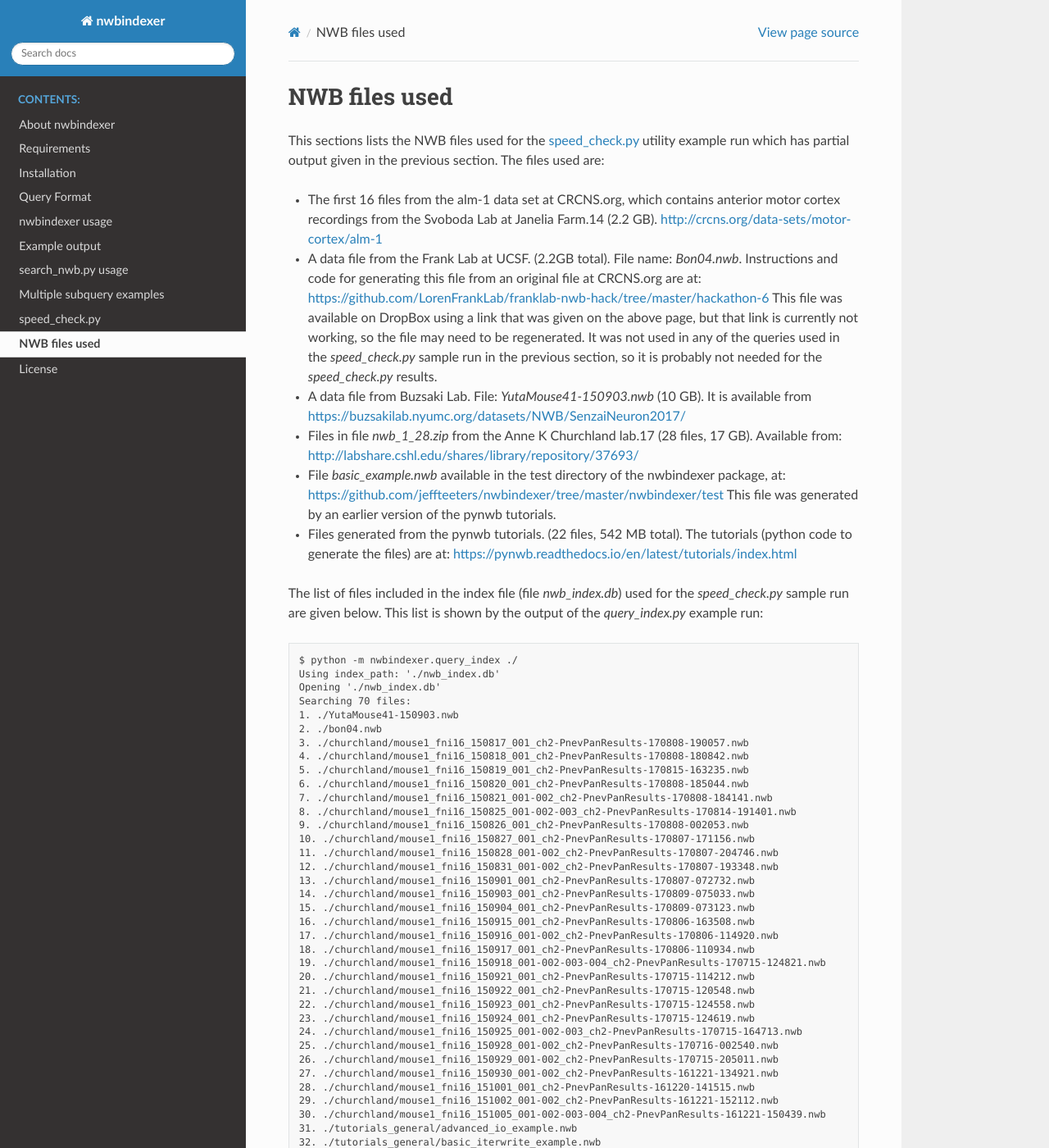
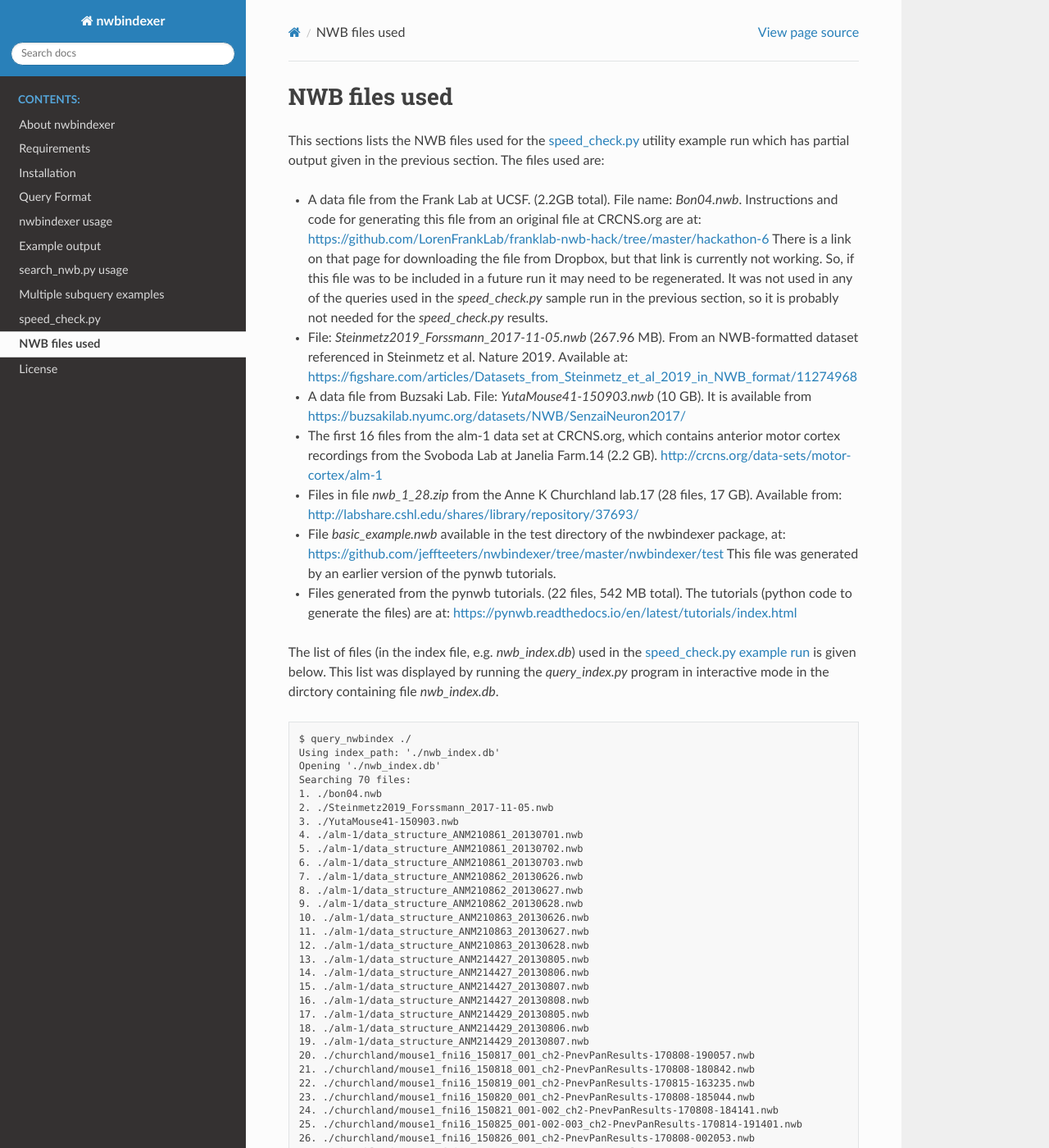
Before and after one commit to jeffteeters/nwb_indexer, a Sphinx documentation site: the page built from docs/nwb_files_used.rst, in a window 1280 px wide and 1400 px high. Shown: the whole window at 82% size. Built offline with Sphinx 7.4.7 and the Read the Docs theme 2.0.0, drawn with Linux system fonts in a browser that asks for light colours; some of the changed text lies outside the part shown.

Commit message:
sort directory in build_index, add Makefile, update speed_check and nwb_files_used

```diff
--- a/docs/nwb_files_used.rst
+++ b/docs/nwb_files_used.rst
@@ -8,20 +8,25 @@ This sections lists the NWB files used for the :ref:`speed_check.py <speed_check
 utility example run which has partial output given in the previous section.  The
 files used are:
 
+* A data file from the Frank Lab at UCSF. (2.2GB total).  File name: *Bon04.nwb*.
+  Instructions and code for generating this file from an original file at CRCNS.org are at:
+  https://github.com/LorenFrankLab/franklab-nwb-hack/tree/master/hackathon-6
+  There is a link on that page for downloading the file from Dropbox, but
+  that link is currently not working.  So, if this file was to be included in a future
+  run it may need to be regenerated.  It was not used in any of the queries used in
+  the *speed_check.py* sample run in the previous section, so it is probably not needed
+  for the *speed_check.py* results.
+
+* File: *Steinmetz2019_Forssmann_2017-11-05.nwb* (267.96 MB).
+  From an NWB-formatted dataset referenced in Steinmetz et al. Nature 2019.
+  Available at: https://figshare.com/articles/Datasets_from_Steinmetz_et_al_2019_in_NWB_format/11274968
+
+* A data file from Buzsaki Lab. File: *YutaMouse41-150903.nwb* (10 GB).  It is available from
+  https://buzsakilab.nyumc.org/datasets/NWB/SenzaiNeuron2017/
+
 * The first 16 files from the alm-1 data set at CRCNS.org, which contains anterior motor
   cortex recordings from the Svoboda Lab at Janelia Farm.14 (2.2 GB).
   http://crcns.org/data-sets/motor-cortex/alm-1
-
-* A data file from the Frank Lab at UCSF. (2.2GB total).  File name: *Bon04.nwb*.
-  Instructions and code for generating this file from an original file at CRCNS.org are at:
-  https://github.com/LorenFrankLab/franklab-nwb-hack/tree/master/hackathon-6
-  This file was available on DropBox using a link that was given on the above page, but
-  that link is currently not working, so the file may need to be regenerated.  It was not used in
-  any of the queries used in the *speed_check.py* sample run in the previous section, so
-  it is probably not needed for the *speed_check.py* results.
-
-* A data file from Buzsaki Lab. File: *YutaMouse41-150903.nwb* (10 GB).  It is available from
-  https://buzsakilab.nyumc.org/datasets/NWB/SenzaiNeuron2017/
 
 * Files in file *nwb_1_28.zip* from the Anne K Churchland lab.17 (28 files, 17 GB).
   Available from: http://labshare.cshl.edu/shares/library/repository/37693/
@@ -35,83 +40,86 @@ files used are:
   https://pynwb.readthedocs.io/en/latest/tutorials/index.html
 
 
-The list of files included in the index file (file *nwb_index.db*) used for the
-*speed_check.py* sample run are given below.  This list is shown by the output
-of the *query_index.py* example run:
+The list of files (in the index file, e.g. *nwb_index.db*) used in the
+:ref:`speed_check.py example run <speed_check>` is given below.
+This list was displayed by running the *query_index.py* program in interactive
+mode in the dirctory containing file *nwb_index.db*.
 
 .. code:: none
 
-   $ python -m nwbindexer.query_index ./
+   $ query_nwbindex ./
    Using index_path: './nwb_index.db'
    Opening './nwb_index.db'
    Searching 70 files:
-   1. ./YutaMouse41-150903.nwb
-   2. ./bon04.nwb
-   3. ./churchland/mouse1_fni16_150817_001_ch2-PnevPanResults-170808-190057.nwb
-   4. ./churchland/mouse1_fni16_150818_001_ch2-PnevPanResults-170808-180842.nwb
-   5. ./churchland/mouse1_fni16_150819_001_ch2-PnevPanResults-170815-163235.nwb
-   6. ./churchland/mouse1_fni16_150820_001_ch2-PnevPanResults-170808-185044.nwb
-   7. ./churchland/mouse1_fni16_150821_001-002_ch2-PnevPanResults-170808-184141.nwb
-   8. ./churchland/mouse1_fni16_150825_001-002-003_ch2-PnevPanResults-170814-191401.nwb
-   9. ./churchland/mouse1_fni16_150826_001_ch2-PnevPanResults-170808-002053.nwb
-   10. ./churchland/mouse1_fni16_150827_001_ch2-PnevPanResults-170807-171156.nwb
-   11. ./churchland/mouse1_fni16_150828_001-002_ch2-PnevPanResults-170807-204746.nwb
-   12. ./churchland/mouse1_fni16_150831_001-002_ch2-PnevPanResults-170807-193348.nwb
-   13. ./churchland/mouse1_fni16_150901_001_ch2-PnevPanResults-170807-072732.nwb
-   14. ./churchland/mouse1_fni16_150903_001_ch2-PnevPanResults-170809-075033.nwb
-   15. ./churchland/mouse1_fni16_150904_001_ch2-PnevPanResults-170809-073123.nwb
-   16. ./churchland/mouse1_fni16_150915_001_ch2-PnevPanResults-170806-163508.nwb
-   17. ./churchland/mouse1_fni16_150916_001-002_ch2-PnevPanResults-170806-114920.nwb
-   18. ./churchland/mouse1_fni16_150917_001_ch2-PnevPanResults-170806-110934.nwb
-   19. ./churchland/mouse1_fni16_150918_001-002-003-004_ch2-PnevPanResults-170715-124821.nwb
-   20. ./churchland/mouse1_fni16_150921_001_ch2-PnevPanResults-170715-114212.nwb
-   21. ./churchland/mouse1_fni16_150922_001_ch2-PnevPanResults-170715-120548.nwb
-   22. ./churchland/mouse1_fni16_150923_001_ch2-PnevPanResults-170715-124558.nwb
-   23. ./churchland/mouse1_fni16_150924_001_ch2-PnevPanResults-170715-124619.nwb
-   24. ./churchland/mouse1_fni16_150925_001-002-003_ch2-PnevPanResults-170715-164713.nwb
-   25. ./churchland/mouse1_fni16_150928_001-002_ch2-PnevPanResults-170716-002540.nwb
-   26. ./churchland/mouse1_fni16_150929_001-002_ch2-PnevPanResults-170715-205011.nwb
-   27. ./churchland/mouse1_fni16_150930_001-002_ch2-PnevPanResults-161221-134921.nwb
-   28. ./churchland/mouse1_fni16_151001_001_ch2-PnevPanResults-161220-141515.nwb
-   29. ./churchland/mouse1_fni16_151002_001-002_ch2-PnevPanResults-161221-152112.nwb
-   30. ./churchland/mouse1_fni16_151005_001-002-003-004_ch2-PnevPanResults-161221-150439.nwb
-   31. ./tutorials_general/advanced_io_example.nwb
-   32. ./tutorials_general/basic_iterwrite_example.nwb
-   33. ./tutorials_general/basic_sparse_iterwrite_compressed_example.nwb
-   34. ./tutorials_general/basic_sparse_iterwrite_example.nwb
-   35. ./tutorials_general/basic_sparse_iterwrite_largearray.nwb
-   36. ./tutorials_general/basic_sparse_iterwrite_largechunks_compressed_example.nwb
-   37. ./tutorials_general/basic_sparse_iterwrite_largechunks_example.nwb
-   38. ./tutorials_general/basic_sparse_iterwrite_multifile.nwb
-   39. ./tutorials_general/cache_spec_example.nwb
-   40. ./tutorials_general/example_file_path.nwb
-   41. ./tutorials_general/external1_example.nwb
-   42. ./tutorials_general/external2_example.nwb
-   43. ./tutorials_general/external_linkcontainer_example.nwb
-   44. ./tutorials_general/external_linkdataset_example.nwb
-   45. ./tutorials_general/processed_data.nwb
-   46. ./tutorials_general/raw_data.nwb
-   47. ./tutorials_general/scratch_analysis.nwb
-   48. ./tutorials_general/test_multicontainerinterface.nwb
-   49. ./tutorials_domain/brain_observatory.nwb
-   50. ./tutorials_domain/ecephys_example.nwb
-   51. ./tutorials_domain/icephys_example.nwb
-   52. ./tutorials_domain/ophys_example.nwb
-   53. ./steinmentz2019/Steinmetz2019_Forssmann_2017-11-05.nwb
-   54. ./nwb1/data_structure_ANM210861_20130701.nwb
-   55. ./nwb1/data_structure_ANM210861_20130702.nwb
-   56. ./nwb1/data_structure_ANM210861_20130703.nwb
-   57. ./nwb1/data_structure_ANM210862_20130626.nwb
-   58. ./nwb1/data_structure_ANM210862_20130627.nwb
-   59. ./nwb1/data_structure_ANM210862_20130628.nwb
-   60. ./nwb1/data_structure_ANM210863_20130626.nwb
-   61. ./nwb1/data_structure_ANM210863_20130627.nwb
-   62. ./nwb1/data_structure_ANM210863_20130628.nwb
-   63. ./nwb1/data_structure_ANM214427_20130805.nwb
-   64. ./nwb1/data_structure_ANM214427_20130806.nwb
-   65. ./nwb1/data_structure_ANM214427_20130807.nwb
-   66. ./nwb1/data_structure_ANM214427_20130808.nwb
-   67. ./nwb1/data_structure_ANM214429_20130805.nwb
-   68. ./nwb1/data_structure_ANM214429_20130806.nwb
-   69. ./nwb1/data_structure_ANM214429_20130807.nwb
-   70. ./tutorials_general/basic_example.nwb
+   1. ./bon04.nwb
+   2. ./Steinmetz2019_Forssmann_2017-11-05.nwb
+   3. ./YutaMouse41-150903.nwb
+   4. ./alm-1/data_structure_ANM210861_20130701.nwb
+   5. ./alm-1/data_structure_ANM210861_20130702.nwb
+   6. ./alm-1/data_structure_ANM210861_20130703.nwb
+   7. ./alm-1/data_structure_ANM210862_20130626.nwb
+   8. ./alm-1/data_structure_ANM210862_20130627.nwb
+   9. ./alm-1/data_structure_ANM210862_20130628.nwb
+   10. ./alm-1/data_structure_ANM210863_20130626.nwb
+   11. ./alm-1/data_structure_ANM210863_20130627.nwb
+   12. ./alm-1/data_structure_ANM210863_20130628.nwb
+   13. ./alm-1/data_structure_ANM214427_20130805.nwb
+   14. ./alm-1/data_structure_ANM214427_20130806.nwb
+   15. ./alm-1/data_structure_ANM214427_20130807.nwb
+   16. ./alm-1/data_structure_ANM214427_20130808.nwb
+   17. ./alm-1/data_structure_ANM214429_20130805.nwb
+   18. ./alm-1/data_structure_ANM214429_20130806.nwb
+   19. ./alm-1/data_structure_ANM214429_20130807.nwb
+   20. ./churchland/mouse1_fni16_150817_001_ch2-PnevPanResults-170808-190057.nwb
+   21. ./churchland/mouse1_fni16_150818_001_ch2-PnevPanResults-170808-180842.nwb
+   22. ./churchland/mouse1_fni16_150819_001_ch2-PnevPanResults-170815-163235.nwb
+   23. ./churchland/mouse1_fni16_150820_001_ch2-PnevPanResults-170808-185044.nwb
+   24. ./churchland/mouse1_fni16_150821_001-002_ch2-PnevPanResults-170808-184141.nwb
+   25. ./churchland/mouse1_fni16_150825_001-002-003_ch2-PnevPanResults-170814-191401.nwb
+   26. ./churchland/mouse1_fni16_150826_001_ch2-PnevPanResults-170808-002053.nwb
+   27. ./churchland/mouse1_fni16_150827_001_ch2-PnevPanResults-170807-171156.nwb
+   28. ./churchland/mouse1_fni16_150828_001-002_ch2-PnevPanResults-170807-204746.nwb
+   29. ./churchland/mouse1_fni16_150831_001-002_ch2-PnevPanResults-170807-193348.nwb
+   30. ./churchland/mouse1_fni16_150901_001_ch2-PnevPanResults-170807-072732.nwb
+   31. ./churchland/mouse1_fni16_150903_001_ch2-PnevPanResults-170809-075033.nwb
+   32. ./churchland/mouse1_fni16_150904_001_ch2-PnevPanResults-170809-073123.nwb
+   33. ./churchland/mouse1_fni16_150915_001_ch2-PnevPanResults-170806-163508.nwb
+   34. ./churchland/mouse1_fni16_150916_001-002_ch2-PnevPanResults-170806-114920.nwb
+   35. ./churchland/mouse1_fni16_150917_001_ch2-PnevPanResults-170806-110934.nwb
+   36. ./churchland/mouse1_fni16_150918_001-002-003-004_ch2-PnevPanResults-170715-124821.nwb
+   37. ./churchland/mouse1_fni16_150921_001_ch2-PnevPanResults-170715-114212.nwb
+   38. ./churchland/mouse1_fni16_150922_001_ch2-PnevPanResults-170715-120548.nwb
+   39. ./churchland/mouse1_fni16_150923_001_ch2-PnevPanResults-170715-124558.nwb
+   40. ./churchland/mouse1_fni16_150924_001_ch2-PnevPanResults-170715-124619.nwb
+   41. ./churchland/mouse1_fni16_150925_001-002-003_ch2-PnevPanResults-170715-164713.nwb
+   42. ./churchland/mouse1_fni16_150928_001-002_ch2-PnevPanResults-170716-002540.nwb
+   43. ./churchland/mouse1_fni16_150929_001-002_ch2-PnevPanResults-170715-205011.nwb
+   44. ./churchland/mouse1_fni16_150930_001-002_ch2-PnevPanResults-161221-134921.nwb
+   45. ./churchland/mouse1_fni16_151001_001_ch2-PnevPanResults-161220-141515.nwb
+   46. ./churchland/mouse1_fni16_151002_001-002_ch2-PnevPanResults-161221-152112.nwb
+   47. ./churchland/mouse1_fni16_151005_001-002-003-004_ch2-PnevPanResults-161221-150439.nwb
+   48. ./tutorials_domain/brain_observatory.nwb
+   49. ./tutorials_domain/ecephys_example.nwb
+   50. ./tutorials_domain/icephys_example.nwb
+   51. ./tutorials_domain/ophys_example.nwb
+   52. ./tutorials_general/advanced_io_example.nwb
+   53. ./tutorials_general/basic_example.nwb
+   54. ./tutorials_general/basic_iterwrite_example.nwb
+   55. ./tutorials_general/basic_sparse_iterwrite_compressed_example.nwb
+   56. ./tutorials_general/basic_sparse_iterwrite_example.nwb
+   57. ./tutorials_general/basic_sparse_iterwrite_largearray.nwb
+   58. ./tutorials_general/basic_sparse_iterwrite_largechunks_compressed_example.nwb
+   59. ./tutorials_general/basic_sparse_iterwrite_largechunks_example.nwb
+   60. ./tutorials_general/basic_sparse_iterwrite_multifile.nwb
+   61. ./tutorials_general/cache_spec_example.nwb
+   62. ./tutorials_general/example_file_path.nwb
+   63. ./tutorials_general/external1_example.nwb
+   64. ./tutorials_general/external2_example.nwb
+   65. ./tutorials_general/external_linkcontainer_example.nwb
+   66. ./tutorials_general/external_linkdataset_example.nwb
+   67. ./tutorials_general/processed_data.nwb
+   68. ./tutorials_general/raw_data.nwb
+   69. ./tutorials_general/scratch_analysis.nwb
+   70. ./tutorials_general/test_multicontainerinterface.nwb
+   Enter query, control-d to quit
+   >
```
Also changed, not shown: docs/speed_check.rst (+16 -10 lines), 3 other files.
